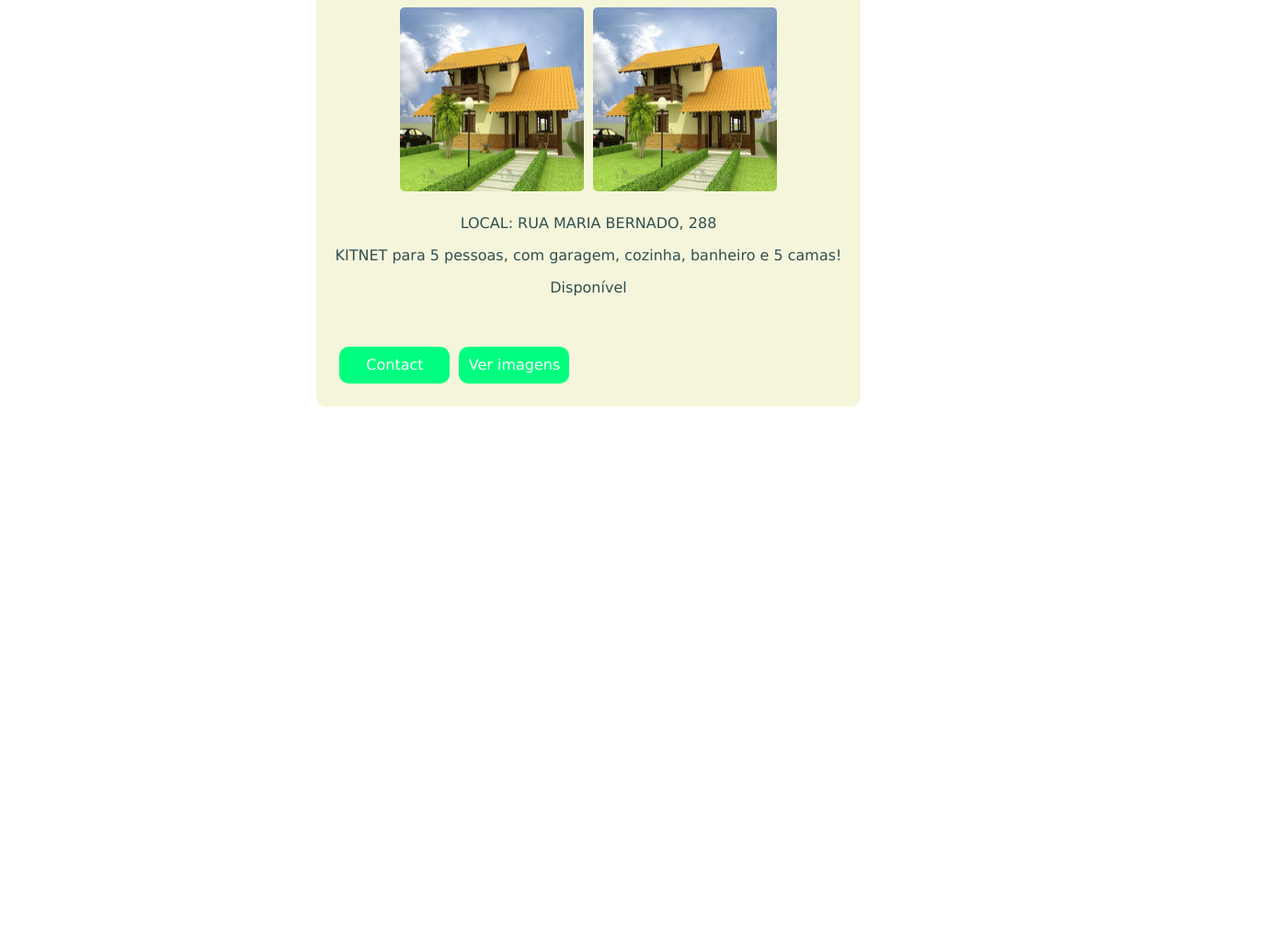
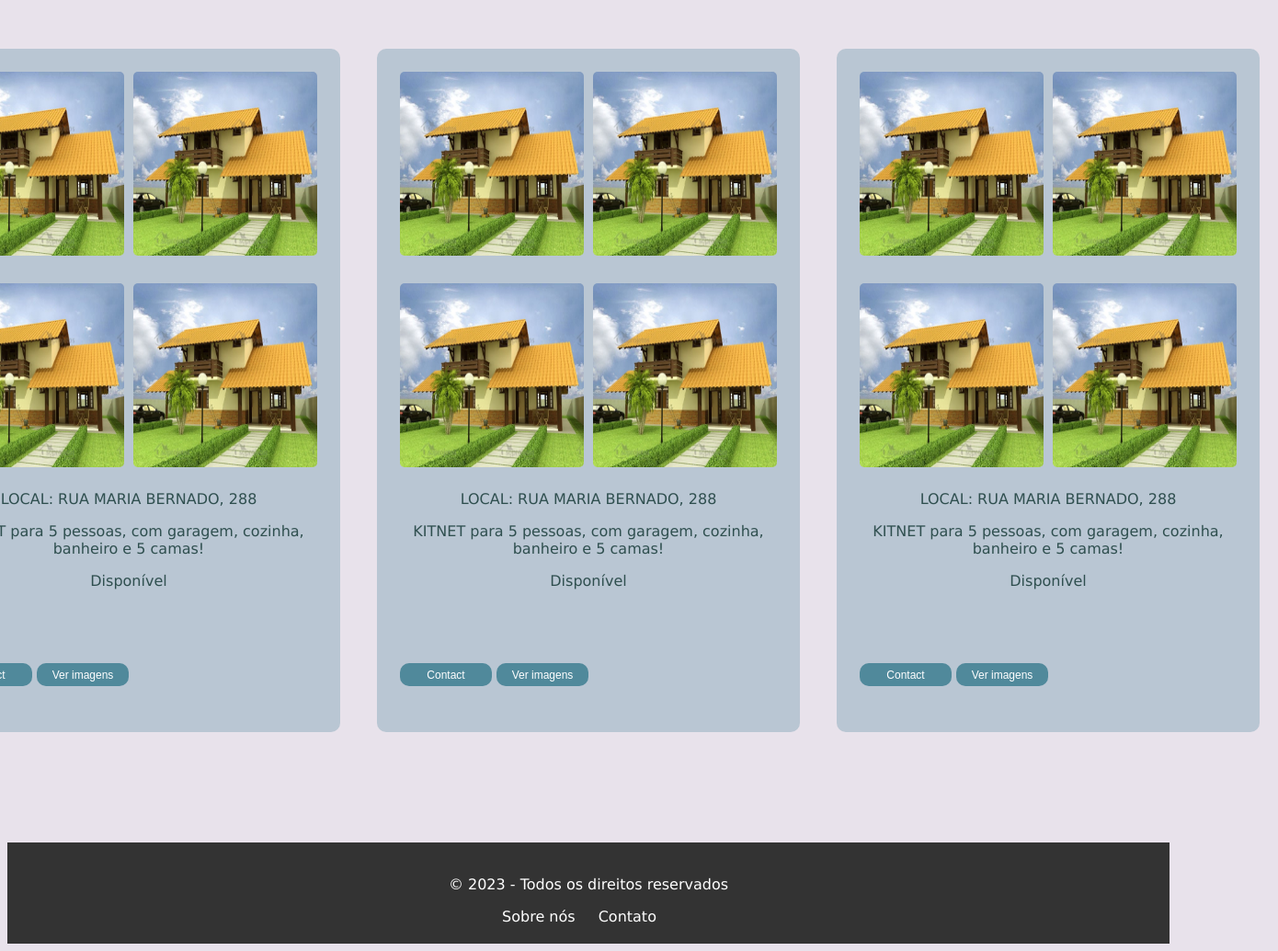
Before and after one commit to s4nts/kitnets-temporada, a plain HTML site: page index.html in a window 1280 px wide. Shown: the part 467-1501 px from the top of the page at 92% size, 1390 px wide, since content can reach past the window. Before the commit the page ends 967 px from the top, so only its background shows below. Drawn offline with Linux system fonts and the light colour scheme.

Commit message:
Feat: add footer and header

```diff
--- a/index.html
+++ b/index.html
@@ -7,13 +7,19 @@
     <link rel="stylesheet" href="style.css">
 </head>
 <body>
-    <div class="title-home">
-        <h1>Kitnet's Toninhas</h1>
-        <p>Bem vindos</p>
-    </div>
+
+    <header>
+
+        <div class="title-home">
+            <img src="assets/img/toninhas.jpg" alt="logo">
+            <h1>Kitnet's Toninhas</h1>
+        </div>
+
+    </header>
+
 
     <div class="img-home">
-        <img src="/" alt="paisagem-home">
+        <img src="assets/img/bg-beach.jpg" alt="paisagem-home">
     </div>
 
     <div class="content-main">
@@ -37,15 +43,80 @@
                     <span>Disponível</span>
 
                     <div class="buttons-all">
-                        <a href="#" class="button-content">Contact</a>
-                        <a href="#" class="button-content">Ver imagens</a>
+                        <button class="button-content"><a href="#">Contact</a></button>
+                        <button class="button-content"><a href="#">Ver imagens</a></button>
+                    </div>
+
+                </div>
+
+            </div>
+
+            <div class="group-div">
+                <div class="imagens">
+                    <div class="imagens-locations">
+                        <img src="assets/img/imagem1.jpg" alt="casa1">
+                        <img src="assets/img/imagem1.jpg" alt="casa2">
+                    </div>
+                    <div class="imagens-locations">
+                        <img src="assets/img/imagem1.jpg" alt="casa3">
+                        <img src="assets/img/imagem1.jpg" alt="casa4">
                     </div>
                 </div>
+                <div class="info-locations">
+                    <span>LOCAL: RUA MARIA BERNADO, 288</span>
+                    <p>KITNET para 5 pessoas, com garagem, cozinha, banheiro e 5 camas!</p>
+                    <span>Disponível</span>
+
+                    <div class="buttons-all">
+                        <button class="button-content"><a href="#">Contact</a></button>
+                        <button class="button-content"><a href="#">Ver imagens</a></button>
+                    </div>
+
+                </div>
+
             </div>
+
+            <div class="group-div">
+                <div class="imagens">
+                    <div class="imagens-locations">
+                        <img src="assets/img/imagem1.jpg" alt="casa1">
+                        <img src="assets/img/imagem1.jpg" alt="casa2">
+                    </div>
+                    <div class="imagens-locations">
+                        <img src="assets/img/imagem1.jpg" alt="casa3">
+                        <img src="assets/img/imagem1.jpg" alt="casa4">
+                    </div>
+                </div>
+                <div class="info-locations">
+                    <span>LOCAL: RUA MARIA BERNADO, 288</span>
+                    <p>KITNET para 5 pessoas, com garagem, cozinha, banheiro e 5 camas!</p>
+                    <span>Disponível</span>
+
+                    <div class="buttons-all">
+                        <button class="button-content"><a href="#">Contact</a></button>
+                        <button class="button-content"><a href="#">Ver imagens</a></button>
+                    </div>
+
+                </div>
+
+            </div>
+
 
         </div>
 
+
+
     </div>
+
+    <footer class="footer">
+        <p>&copy; 2023 - Todos os direitos reservados</p>
+        <nav>
+          <ul>
+            <li><a href="#">Sobre nós</a></li>
+            <li><a href="#">Contato</a></li>
+          </ul>
+        </nav>
+      </footer>
 
 </body>
 </html>
--- a/style.css
+++ b/style.css
@@ -1,9 +1,51 @@
 body {
     font-family: Verdana, Geneva, Tahoma, sans-serif;
+    background-color: #E8E2EB;
     color: darkslategray;
     display: flex;
     flex-direction: column;
+
+
+
+
+
+
+
+header {
+    background-color: #fff;
+    color: #333;
+    padding: 20px;
+    text-align: center;
 }
+
+
+
+
+
+
+.title-home {
+    display: flex;
+    flex-direction: row;
+}
+
+.title-home img {
+    height: 100px;
+    width: auto;
+    margin: 0 50px 0 0;
+}
+
+.title-home h1 {
+    font-size: 35px;
+    color: #5B4255;
+}
+
+.img-home img {
+    width: 100%;
+    height: 100%;
+}
+
+
+
 
 .content-main {
     display: flex;
@@ -13,41 +55,20 @@ body {
 
 .container-main {
     display: flex;
-    flex-direction: column;
+    flex-direction: row;
     margin: 50px;
 }
 
 .group-div {
-    background-color: beige;
+    background-color: #508a9b50;
     padding: 20px;
+    margin: 20px;
     border-radius: 10px;
 }
 
 .imagens {
     display: flex;
     flex-direction: column;
-}
-
-.title-home {
- text-align: center;
- padding: 0 0 12px 0;
-}
-
-.title-home h1 {
-    font-size: 35px;
-}
-
-.title-home p {
-    font-size: 20px;
-}
-
-.img-home {
-    text-align: center;
-}
-
-.img-home img {
-    width: 100%;
-    height: 300px;
 }
 
 .imagens-locations {
@@ -65,6 +86,7 @@ body {
     text-align: center;
 }
 
+
 .info-locations {
     display: flex;
     flex-direction: column;
@@ -75,16 +97,23 @@ body {
     display: flex;
     text-decoration: none;
     text-align: center;
-    margin: 20px 0 20px 0;
+    margin: 30px 0 30px 5px;
     width: 100px;
-    height: 20px;
-    padding: 10px;
-    background-color: springgreen;
-    color: white;
+    height: 25px;
+    background-color: #50899B;
     border-radius: 10px;
     justify-content: center;
-    border-color: black;
-    margin: 5px;
+    border-style: none;
+}
+
+.button-content a {
+    display: flex;
+    text-align: center;
+    text-decoration: none;
+    text-align: center;
+    color: #fff;
+    font-size: 12px;
+    padding: 5px 10px 5px 10px ;
 }
 
 .buttons-all {
@@ -92,3 +121,41 @@ body {
     flex-direction: row;
     margin-top: 50px;
 }
+
+.buttons-all button:hover {
+    background-color: #14657e;
+}
+
+.buttons-all a:hover {
+    color: #333;
+}
+
+
+
+.footer {
+  background-color: #333;
+  color: #fff;
+  padding: 20px 0 20px 0;
+  text-align: center;
+  margin-top: 50px;
+}
+
+.footer ul {
+  list-style: none;
+  padding: 0;
+  margin: 0;
+}
+
+.footer li {
+  display: inline-block;
+  margin-right: 20px;
+}
+
+.footer a {
+  color: #fff;
+  text-decoration: none;
+}
+
+.footer a:hover {
+  color: #ccc;
+}
```
Also changed, not shown: assets/img/bg-beach.jpg (added), assets/img/toninhas.jpg (added), 1 other file.
